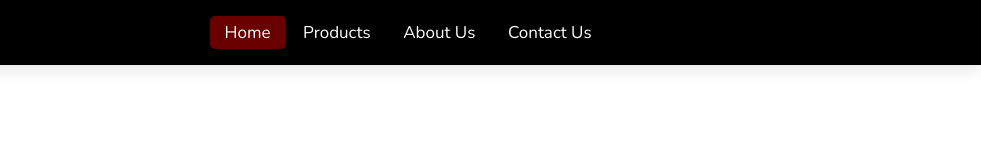
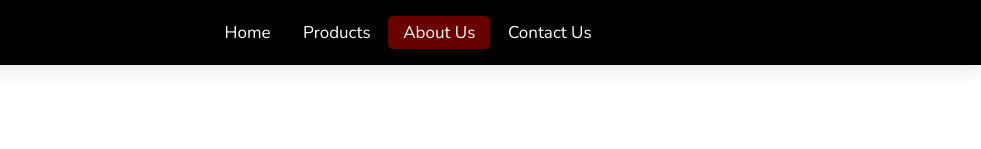
Before and after one commit to AiceIceCream/MyBrain, a plain HTML site: page about.html in a window 1280 px wide. Shown: the top 149 px of the page, 299-1280 px from the left. Drawn offline with nearby package versions, Linux system fonts and the light colour scheme; a web font is replaced by a local one.

Commit message:
Krazy Nizel

```diff
--- a/about.html
+++ b/about.html
@@ -11,9 +11,9 @@
     <header>
         <a href="#" class="logo">MyBrain</a>
         <nav class="navbar">
-            <a href="home.html" class="active">Home</a>
+            <a href="home.html">Home</a>
             <a href="products.html">Products</a>
-            <a href="about.html">About Us</a>
+            <a href="about.html" class="active">About Us</a>
             <a href="contact.html">Contact Us</a>
         </nav>
         <div class="icons">
```
Also changed, not shown: Signup.html (+2 -2 lines), contact.html (+2 -2 lines).
